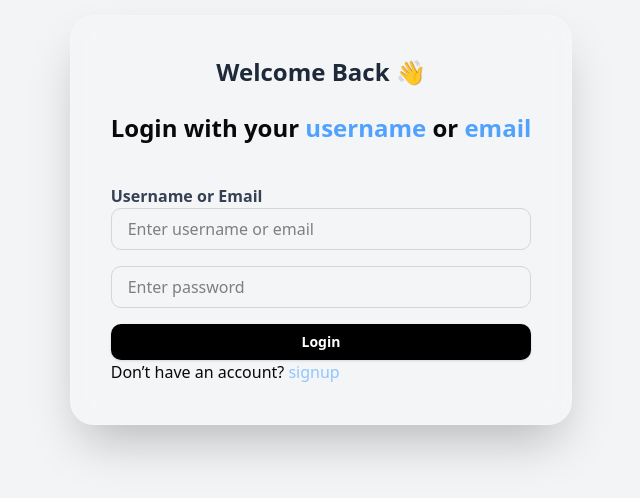
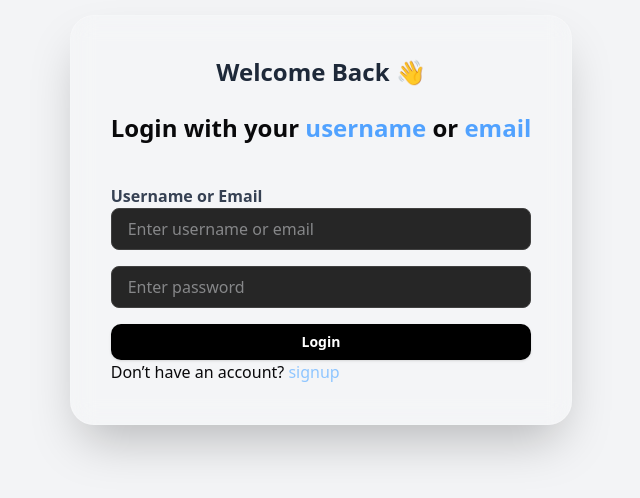
Before and after one commit to Ram-1418/vidz-frontend, a React (Vite) app: page /login in a window 1280 px wide. Shown: the part 180-678 px from the top of the page, without its empty margins (319-959 px from the left). Built offline with nearby package versions, Linux system fonts and the light colour scheme; no server answers.

Commit message:
fix the erro and make the changes

```diff
--- a/src/components/loginwithusername.tsx
+++ b/src/components/loginwithusername.tsx
@@ -74,8 +74,8 @@ const LoginWithUsername = () => {
             <input
               {...register("value")}
               placeholder="Enter username or email"
-              className="w-full px-4 py-2 border border-gray-300 rounded-lg
-                         "
+              className="w-full px-4 py-2 rounded-md bg-neutral-800 border border-neutral-700 text-gray-200
+                focus:border-pink-500 focus:ring-1 focus:ring-pink-500 outline-none"
             />
             {errors.value && (
               <p className="text-red-500 text-sm mt-1">
@@ -91,7 +91,8 @@ const LoginWithUsername = () => {
               {...register("password")}
               placeholder="Enter password"
               autoComplete="current-password"
-              className="w-full px-4 py-2 border border-gray-300 rounded-lg
+              className="w-full px-4 py-2 rounded-md bg-neutral-800 border border-neutral-700 text-gray-200
+                focus:border-pink-500 focus:ring-1 focus:ring-pink-500 outline-none
                          "
             />
             {errors.password && (
@@ -109,7 +110,7 @@ const LoginWithUsername = () => {
             className={` w-full bg-black text-white font-semibold py-2 rounded-lg
                        hover:bg-black-700 transition`}
           >
-           { isPending ? "Logging in..." : "Login" }
+            {isPending ? "Logging in..." : "Login"}
 
 
           </Button>
@@ -118,7 +119,7 @@ const LoginWithUsername = () => {
         <p className="">
           Don’t have an account?{" "}
           <span
-           onClick={()=>navigate("/")}
+            onClick={() => navigate("/")}
             className="text-blue-300 hover:underline cursor-pointer"
           >
             signup
```
Lines whose indentation alone changed are shown as unchanged.
